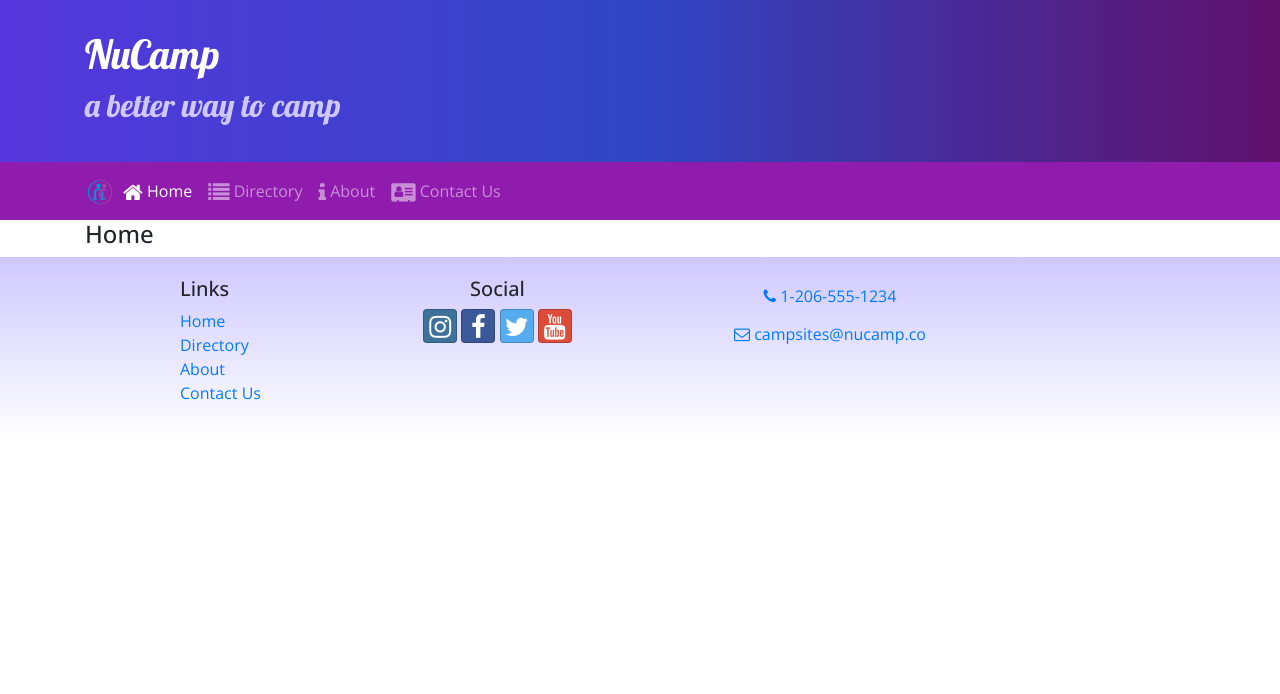
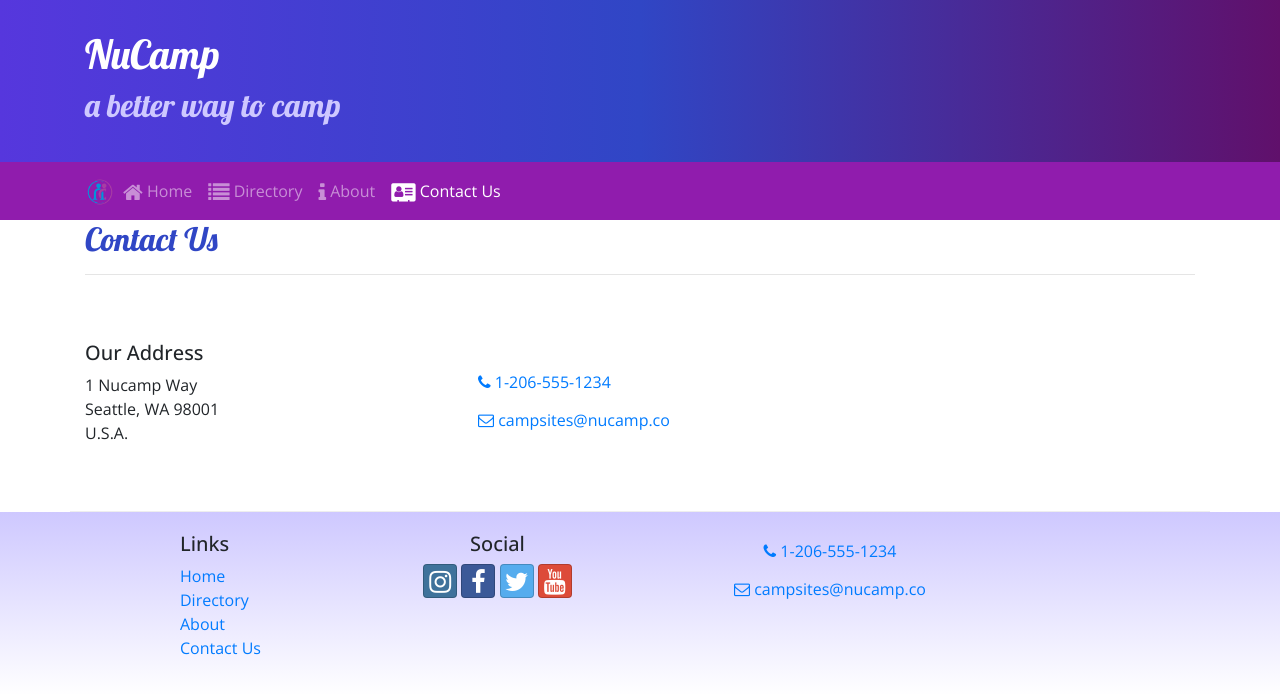
Before and after one commit to 8JME/Nu-Camp, a React (Create React App) app: page /contactus in a window 1280 px wide. Before the commit this address led to /home. Shown: the top 694 px of the page. Built offline with nearby package versions, Linux system fonts and the light colour scheme.

Commit message:
Contact Component added and Route updated

```diff
--- /dev/null
+++ b/src/components/ContactComponent.js
@@ -0,0 +1,31 @@
+import React from 'react';
+
+function Contact(props) {
+    return (
+        <div className="container">
+            <div className="row">
+                <div className="col">
+                    <h2>Contact Us</h2>
+                    <hr />
+                </div>
+            </div>
+
+            <div className="row row-content align-items-center">
+                <div className="col-sm-4">
+                    <h5>Our Address</h5>
+                    <address>
+                        1 Nucamp Way<br />
+                        Seattle, WA 98001<br />
+                        U.S.A.
+                    </address>
+                </div>
+                <div className="col">
+                    <a role="button" className="btn btn-link" href="tel:+12065551234"><i className="fa fa-phone"></i> 1-206-555-1234</a><br />
+                    <a role="button" className="btn btn-link" href="mailto:fakeemail@fakeemail.co"><i className="fa fa-envelope-o"></i> campsites@nucamp.co</a>
+                </div>
+            </div>
+        </div>
+    );
+}
+
+export default Contact;
--- a/src/components/MainComponent.js
+++ b/src/components/MainComponent.js
@@ -6,6 +6,7 @@
 import CampsiteInfo from './CampsiteInfoComponent'
 import { CAMPSITES } from '../shared/campsites';
 import Footer from './FooterComponent';
+import Contact from './ContactComponent';
 
 class Main extends Component {
     constructor(props){
@@ -28,6 +29,7 @@
                 <Switch>
                 <Route path="/home" component={ HomePage } />
                 <Route exact path='/directory' render={() => <Directory campsites={ this.state.campsites }  />} />
+                <Route exact path="/contactus" component={ Contact }/>
                 <Redirect to="/home" />
                 </Switch>
                 <Footer />
```
